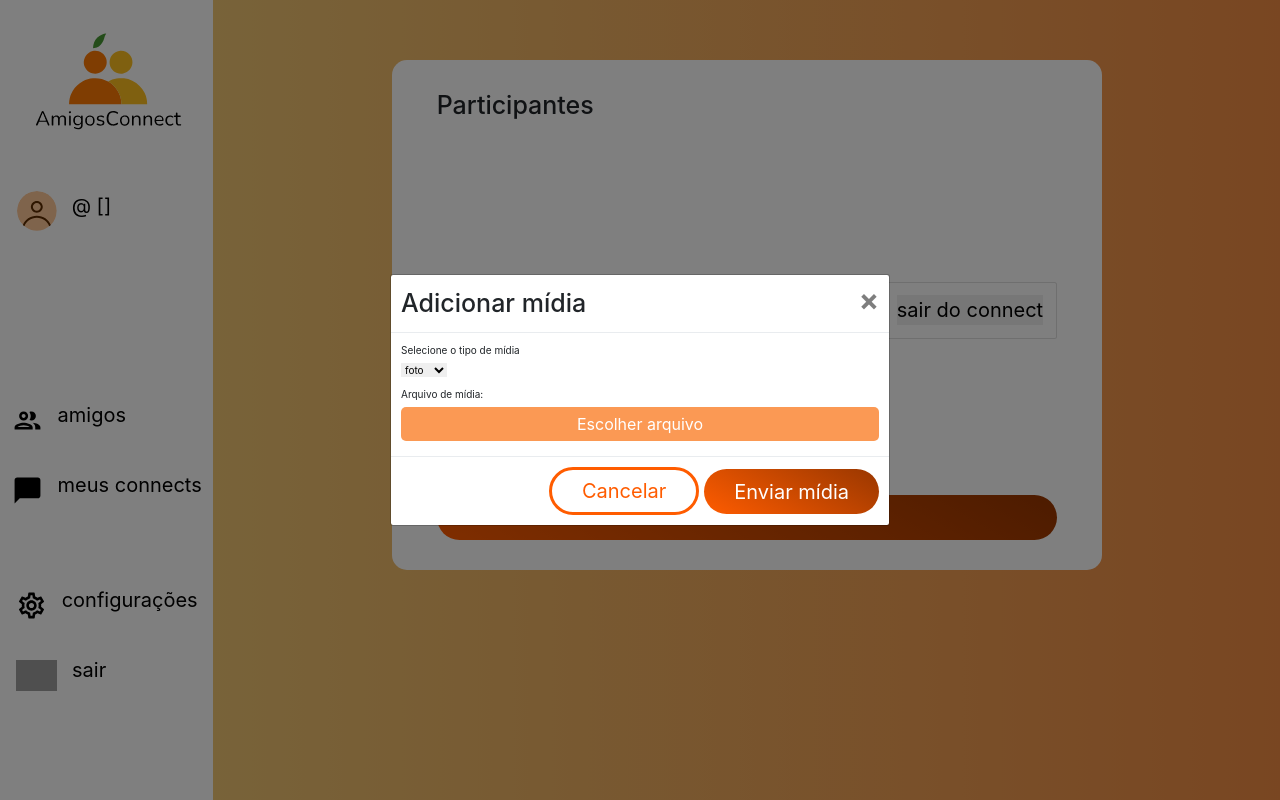
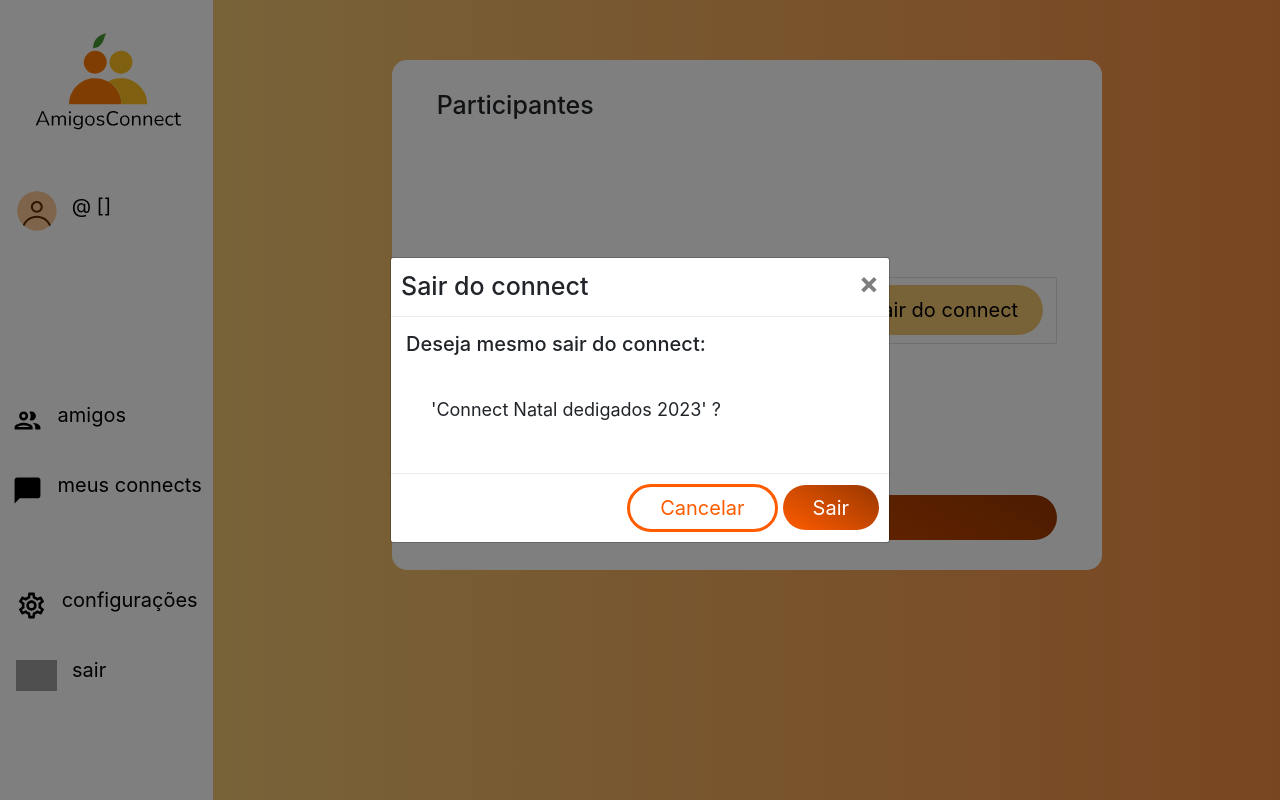
Before and after one commit to maris2606/AmigosConnect, a Flask app: template templates/meus-connects.html in a window 1280 px wide, after a click on "sair do connect". Run offline with Flask 3, Linux system fonts and the light colour scheme; the template is opened without the code that fills it: most values are stand-ins (such as "Sample title", 1, 10 or a date in 2020); some libraries are stand-ins or nearby versions; grey boxes are pictures that could not be loaded.

Commit message:
terminados meus connects, adicionado titulo nos html, criado configurações

```diff
--- a/static/css/chat.css
+++ b/static/css/chat.css
@@ -409,3 +409,36 @@ html{
     border-radius: 30px;
     color: white;
 }
+
+.btn-lista-entrar {
+    border-radius: 50px;
+    padding: 10px 25px;
+    background-color: var(--more-light-yellow-color);
+
+    transition: 200ms all ease-in-out;
+}
+
+.btn-lista-sair {
+    border-radius: 50px;
+    padding: 10px 25px;
+    background-color: var(--light-yellow-color);
+
+    transition: 200ms all ease-in-out;
+}
+
+.btn-lista-entrar:hover, .btn-lista-sair:hover {
+    transform: scale(1.1);
+}
+
+
+.btn-lista-entrar:focus , .btn-lista-sair:focus{
+    outline: none;
+}
+
+.btn-lista-entrar:focus , .btn-lista-sair:focus{
+    outline: none;
+}
+
+.nome-connect-modal {
+    font-size: 1.8rem;
+}
--- a/templates/chat.html
+++ b/templates/chat.html
@@ -1,9 +1,9 @@
 <!DOCTYPE html>
-<html lang="en">
+<html lang="pt-BR">
 <head>
     <meta charset="UTF-8">
     <meta name="viewport" content="width=device-width, initial-scale=1.0">
-    <title>Document</title>
+    <title>Chat</title>
 
     <!-- calendar links -->
     <link rel="stylesheet" href="/static/calendar/css/rome.css">
--- a/templates/criar-connect.html
+++ b/templates/criar-connect.html
@@ -1,9 +1,9 @@
 <!DOCTYPE html>
-<html lang="en">
+<html lang="pt-BR">
 <head>
     <meta charset="UTF-8">
     <meta name="viewport" content="width=device-width, initial-scale=1.0">
-    <title>Document</title>
+    <title>Criar Connect</title>
 
     <link rel="stylesheet" href="/static/css/variaveis.css">
     <link rel="stylesheet" href="../static/css/principal.css">
--- a/templates/feed.html
+++ b/templates/feed.html
@@ -1,9 +1,9 @@
 <!DOCTYPE html>
-<html lang="en">
+<html lang="pt-BR">
 <head>
     <meta charset="UTF-8">
     <meta name="viewport" content="width=device-width, initial-scale=1.0">
-    <title>Document</title>
+    <title>Feed</title>
 
     <link rel="stylesheet" href="/static/css/variaveis.css">
     <link rel="stylesheet" href="../static/css/principal.css">
--- a/templates/meus-connects.html
+++ b/templates/meus-connects.html
@@ -1,9 +1,9 @@
 <!DOCTYPE html>
-<html lang="en">
+<html lang="pt-BR">
 <head>
     <meta charset="UTF-8">
     <meta name="viewport" content="width=device-width, initial-scale=1.0">
-    <title>Document</title>
+    <title>Meus Connects</title>
 
     <link rel="stylesheet" href="/static/css/variaveis.css">
     <link rel="stylesheet" href="../static/css/chat.css">
@@ -60,9 +60,11 @@
 
                     <ul class="row w-100 px-5 list-group lista">
                         <li class="list-group-item d-flex justify-content-between align-items-center">
-                            <p>natal dedigados</p>
-                            <button type="button">entrar</button>
-                            <button data-toggle="modal" data-target="#confirmar_saida" class="btn-sair-connect" type="button">sair do connect</button>
+                            <p class="m-0 p-0">natal dedigados</p>
+                            <div class="botoes">
+                                <button class="btn-lista-entrar mr-3" type="button">entrar</button>
+                                <button class="btn-lista-sair" data-toggle="modal" data-target="#confirmar_saida" class="btn-sair-connect" type="button">sair do connect</button>
+                            </div>
                         </li>
                     </ul>
 
@@ -75,34 +77,25 @@
         </div>
     </div>
 
-    <div class="modal fade" id="confirmar_saida" tabindex="-1" role="dialog" aria-labelledby="modal de adicionar confirmar_saida" aria-hidden="true">
+    <div class="modal fade" id="confirmar_saida" tabindex="-1" role="dialog" aria-labelledby="modal de confirmar saida" aria-hidden="true">
         <div class="modal-dialog modal-dialog-centered" role="document">
             <div class="modal-content">
                 <div class="modal-header">
-                    <h1 class="modal-title" id="titulo_modal_confirmar_saida">Adicionar mídia</h1>
-                    <button type="button" class="close close-confirmar_saida" data-dismiss="modal" aria-label="Close">
+                    <h1 class="modal-title" id="titulo_modal_confirmar_saida">Sair do connect</h1>
+                    <button type="button" class="close close-confirmar-saida" data-dismiss="modal" aria-label="Close">
                         <span style="font-size: 3rem;" aria-hidden="true">&times;</span>
                     </button>
                 </div>
 
-                <form action="" method="post" class="modal-body d-flex flex-column align-items-start justify-content-center">
+                <div class="modal-body d-flex flex-column align-items-start justify-content-center">
 
-                    <label for="tipo_midia">Selecione o tipo de mídia</label>
-                    <select name="tipo-midia" id="tipo_midia">
-                        <option value="foto">foto</option>
-                        <option value="video">vídeo</option>
-                        <option value="gif">gif</option>
-                    </select>
-
-                    <label class="mt-3 w-50">Arquivo de mídia:</label>
-
-                    <label for="arquivo_chat" class="w-100 custom-file-button">Escolher arquivo</label>
-                    <input class="input-image w-100" type="file" accept="*/*" name="arquivo-chat" id="arquivo_chat">
-                </form>
+                    <h2 class="p-2" >Deseja mesmo sair do connect:</h2>
+                    <p class="nome-connect-modal p-5">'Connect Natal dedigados 2023' ?</p>
+                </div>
 
                 <div class="modal-footer p-3">
                     <button type="button" class="px-5 btn-laranja-outline cancelar" data-dismiss="modal">Cancelar</button>
-                    <button type="button" class="px-5 btn-laranja">Enviar mídia</button>
+                    <button type="button" class="px-5 btn-laranja">Sair</button>
                 </div>
             </div>
         </div>
--- a/templates/participantes.html
+++ b/templates/participantes.html
@@ -1,9 +1,9 @@
 <!DOCTYPE html>
-<html lang="en">
+<html lang="pt-BR">
 <head>
     <meta charset="UTF-8">
     <meta name="viewport" content="width=device-width, initial-scale=1.0">
-    <title>Document</title>
+    <title>Participantes</title>
 
     <link rel="stylesheet" href="/static/css/variaveis.css">
     <link rel="stylesheet" href="../static/css/chat.css">
```
Also changed, not shown: static/css/principal.css (+36 -0 lines), static/js/configuracoes.js (added, +24 -0 lines), templates/configuracoes.html (+104 -0 lines), templates/info-connect.html (+3 -6 lines), static/icons/dark_mode_w.svg (added).
